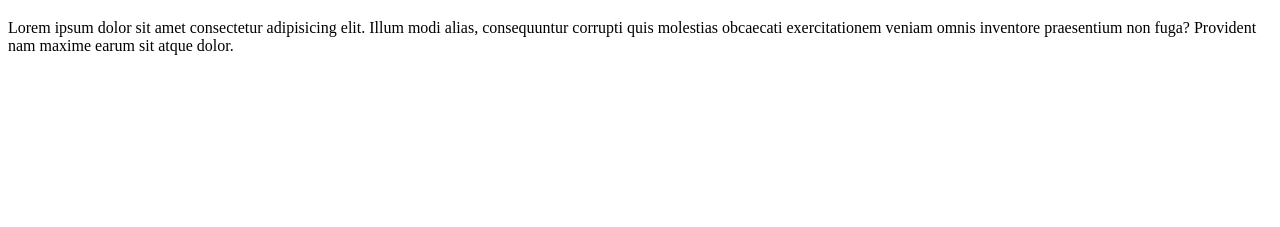
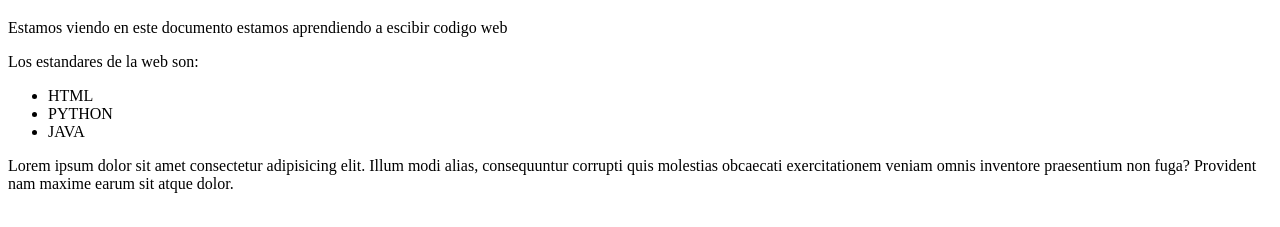
Before and after one commit to AnderrGZ/Practicas, a plain HTML site: page index.html in a window 1280 px wide. Shown: the part 61-288 px from the top of the page. Drawn offline with Linux system fonts and the light colour scheme.

Commit message:
Modificanddo index.html desde la rama html

```diff
--- a/index.html
+++ b/index.html
@@ -7,6 +7,20 @@
 </head>
 <body>
   <h1>Hola mundo</h1>
+  <p>Estamos viendo en este documento estamos aprendiendo a escibir codigo web</p>
+  <p> Los estandares de la web son:</p>
+  <ul>
+    <li>
+      HTML
+    </li>
+    <li>
+      PYTHON
+    </li>
+    <li>
+      JAVA
+    </li>
+
+  </ul>
 </body>
 </html>
 <p>
```
